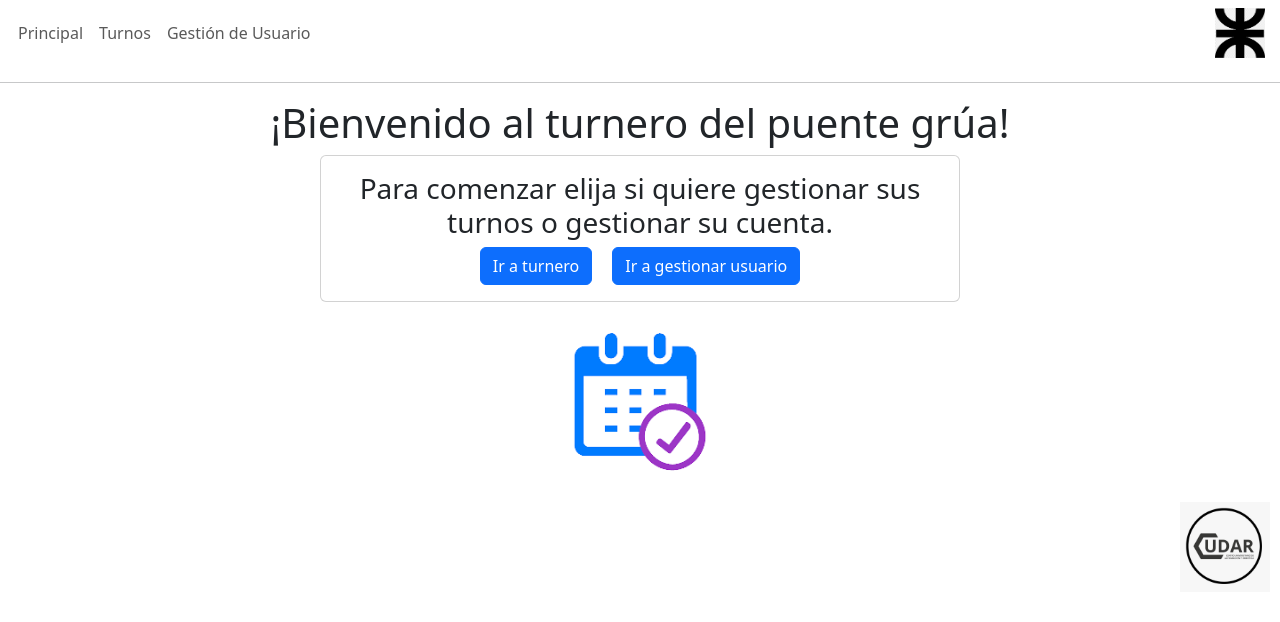
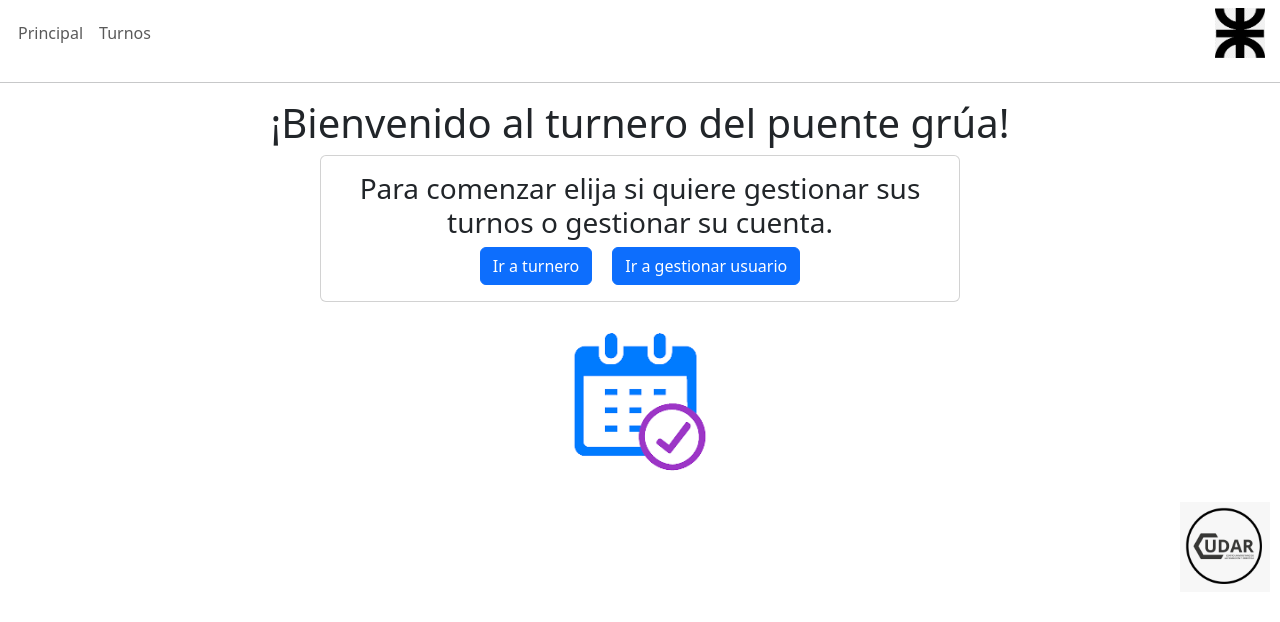
Before and after one commit to JoacoMolla/front-puente-grua, a React (Create React App) app: page / in a window 1280 px wide. Shown: the top 622 px of the page. Built offline with nearby package versions, Linux system fonts and the light colour scheme.

Commit message:
cancelacion de un turno

```diff
--- a/src/App.js
+++ b/src/App.js
@@ -24,7 +24,7 @@ function App() {
           <Routes>
             <Route path='/' element={<Inicio />} />
             <Route path='/turnos' element={<Turnos />} />
-            <Route path='/gestion-usuario' element={<GestionUsuario />} />
+            {/* <Route path='/gestion-usuario' element={<GestionUsuario />} /> */}
 
             <Route path='/*' element={<ErrorNotFound />} />
           </Routes>
--- a/src/components/Header.js
+++ b/src/components/Header.js
@@ -14,9 +14,9 @@ export function Header() {
             <li className="nav-item">
               <Link to='/turnos' className="nav-link">Turnos</Link>
             </li>
-            <li className="nav-item">
+            {/* <li className="nav-item">
               <Link to='/gestion-usuario' className="nav-link">Gestión de Usuario</Link>
-            </li>
+            </li> */}
           </ul>
         </div>
         <div style={{ display: 'flex', alignItems: 'center', justifyContent: 'flex-end', marginRight: '15px' }}>
--- a/src/components/Turnos/ModificarTurno.js
+++ b/src/components/Turnos/ModificarTurno.js
@@ -10,6 +10,8 @@ export function ModificarTurno({ turno }) {
     const handleSubmit = async () => {
         // Cargar nuevo estado del turno (para backend)
     };
+
+    console.log(turno)
 
     return (
         <form onSubmit={handleSubmit}>
--- a/src/components/Turnos/Turnos.js
+++ b/src/components/Turnos/Turnos.js
@@ -60,7 +60,7 @@ export function Turnos() {
 
     const transformarFechaACadena = (fecha) => {
         return `${fecha.toLocaleDateString()}` + ' ' +
-        `${fecha.toLocaleTimeString()}`
+            `${fecha.toLocaleTimeString()}`
     }
 
     return (
@@ -96,7 +96,7 @@ export function Turnos() {
                 </div>
 
                 {mostrarCreacion &&
-                    <CrearTurno onSubmitComplete={handleCrearTurnoSubmit}/>}
+                    <CrearTurno onSubmitComplete={handleCrearTurnoSubmit} />}
 
                 {/* Modificacion y baja de turno */}
                 <div className="container">
@@ -138,7 +138,7 @@ export function Turnos() {
                                                             </button>
                                                         </td>
                                                     </tr>
-                                                    {filaSeleccionada === index && mostrarModificar && (
+                                                    {filaSeleccionada === index && mostrarModificar && t.nombreEstadoTurno !== 'Cancelado' && (
                                                         <tr>
                                                             <td colSpan="5">
                                                                 <ModificarTurno turno={t} />
```
